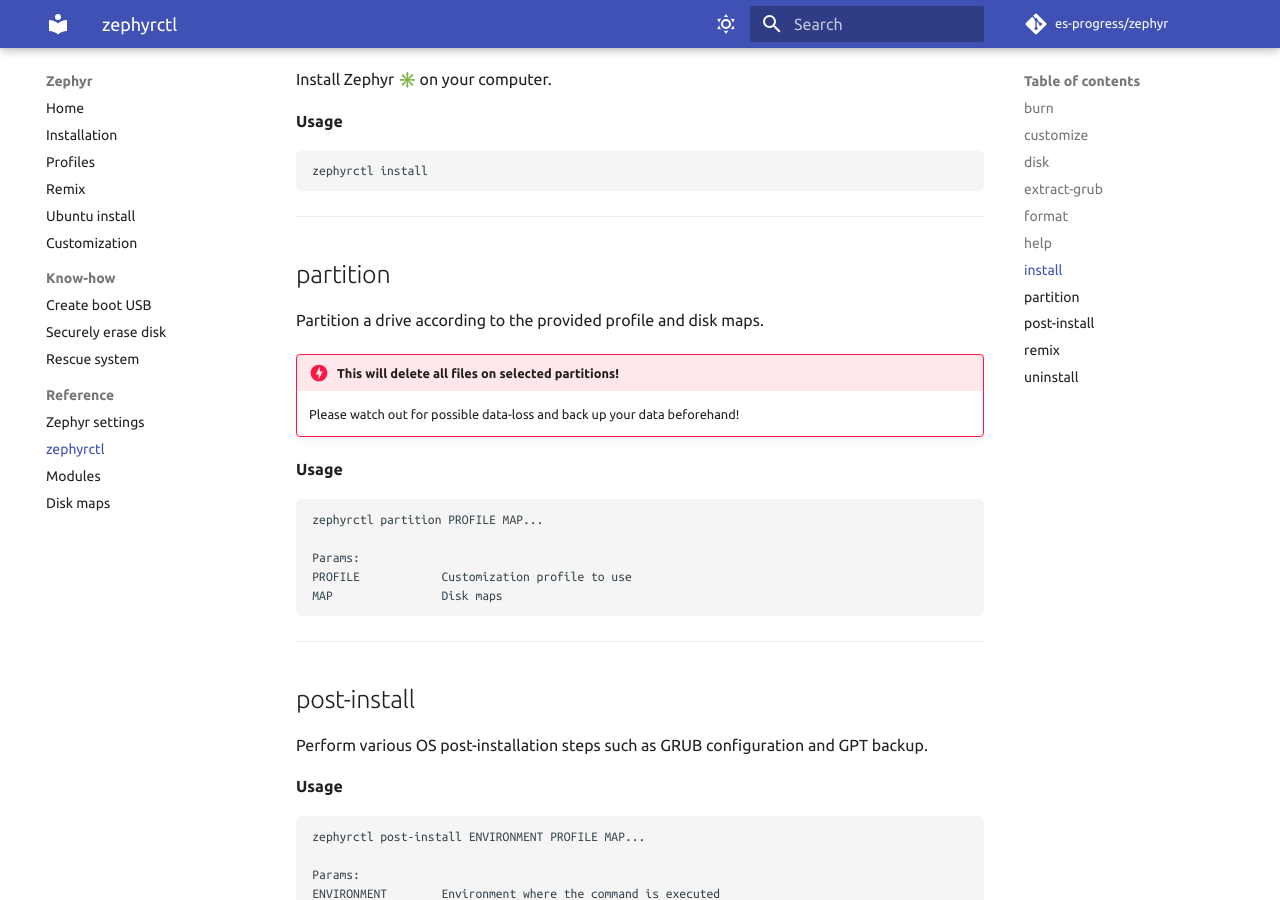
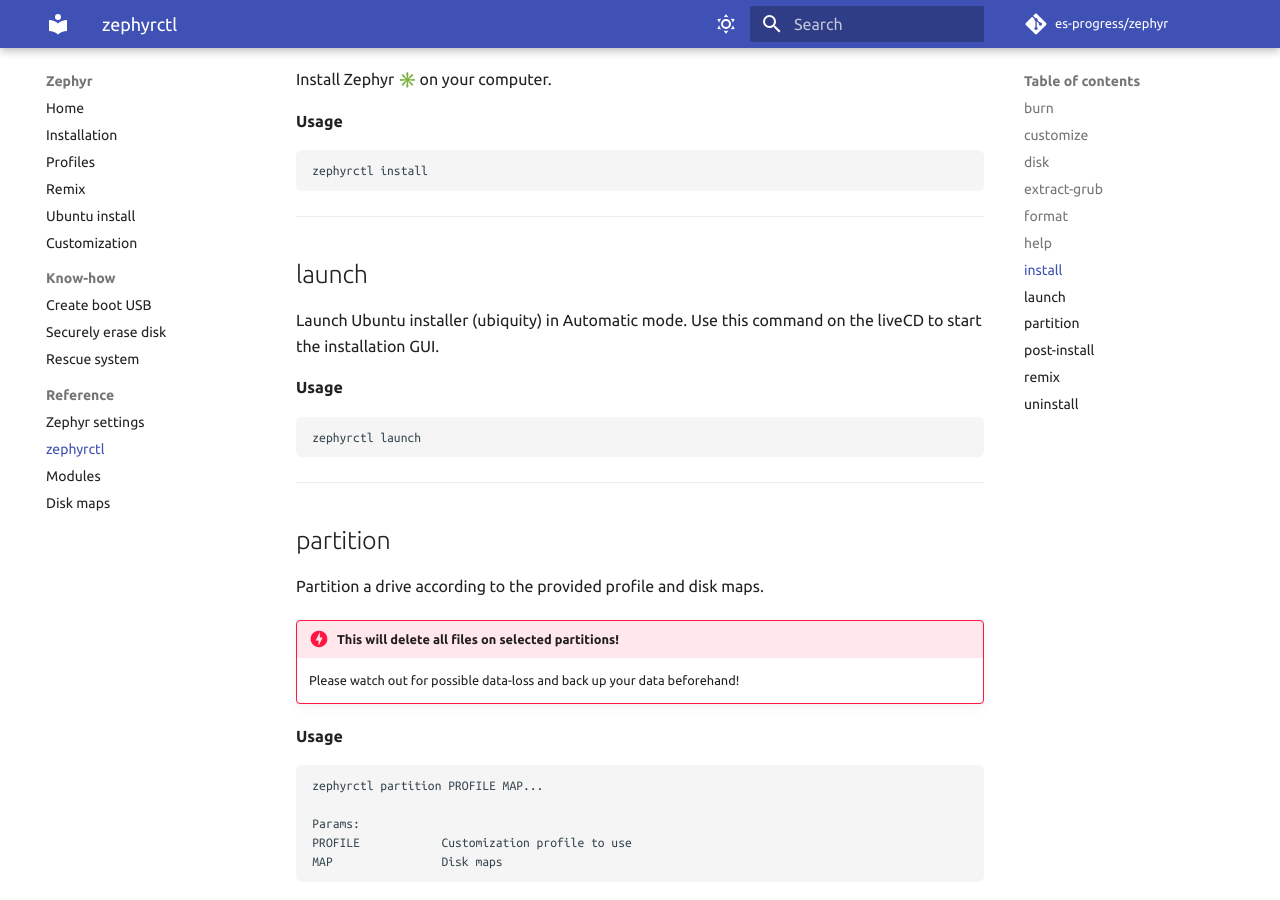
Before and after one commit to es-progress/zephyr, an MkDocs documentation site: the page built from docs/reference/zephyrctl.md, in a window 1280 px wide and 900 px high, scrolled down 3242 px. Built offline with MkDocs 1.6.1 and Material for MkDocs 9.7.7, drawn with Linux system fonts in a browser that asks for light colours; emoji names are drawn with the system emoji font; comment, search, counter and statistics services are not loaded.

Commit message:
zephyrctl: add launch command

````diff
--- a/docs/reference/zephyrctl.md
+++ b/docs/reference/zephyrctl.md
@@ -162,6 +162,18 @@ zephyrctl install
 
 ---
 
+## launch
+
+Launch Ubuntu installer (ubiquity) in Automatic mode. Use this command on the liveCD to start the installation GUI.
+
+**Usage**
+
+```
+zephyrctl launch
+```
+
+---
+
 ## partition
 
 Partition a drive according to the provided profile and disk maps.
````
Also changed, not shown: docs/ubuntu.md (+6 -1 lines), 2 other files.
